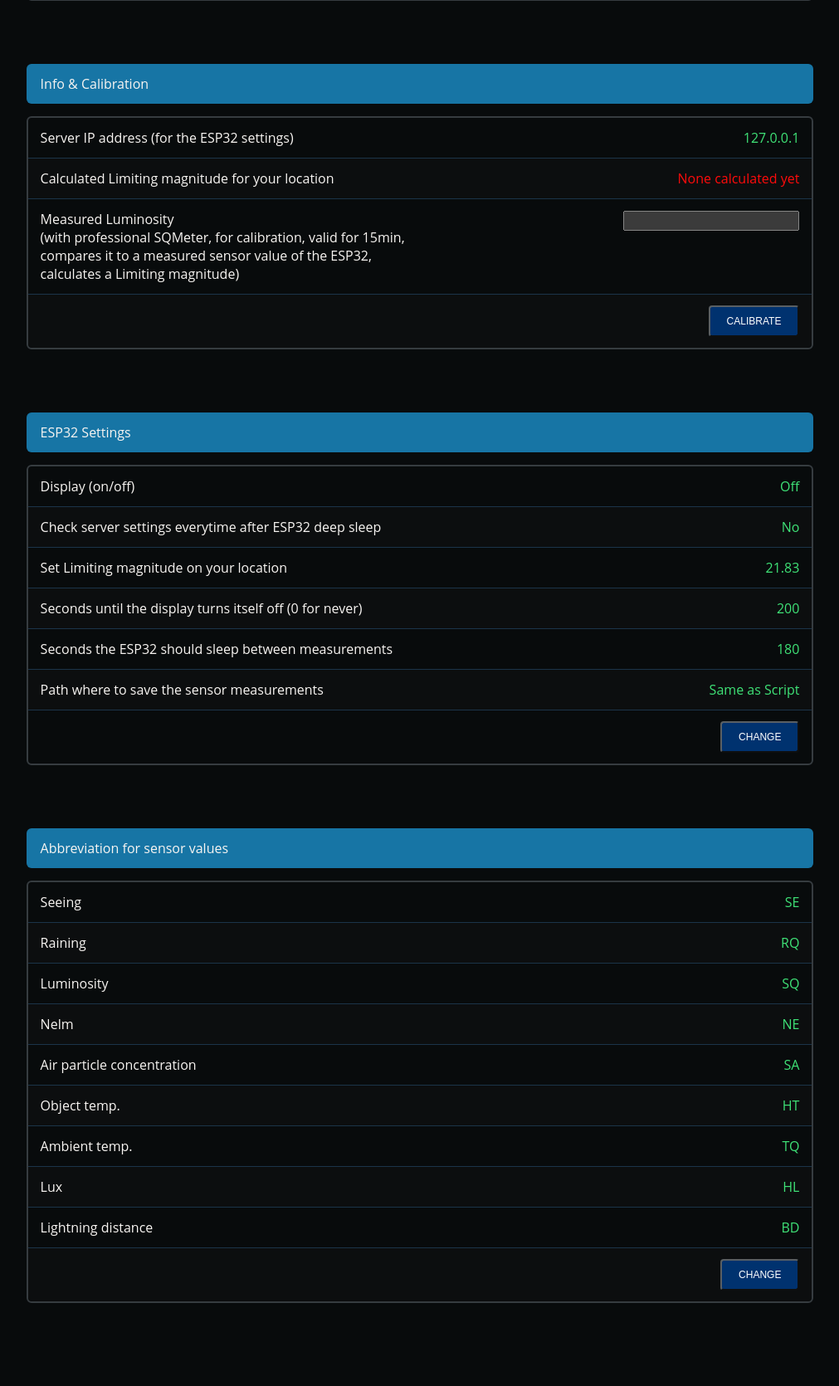
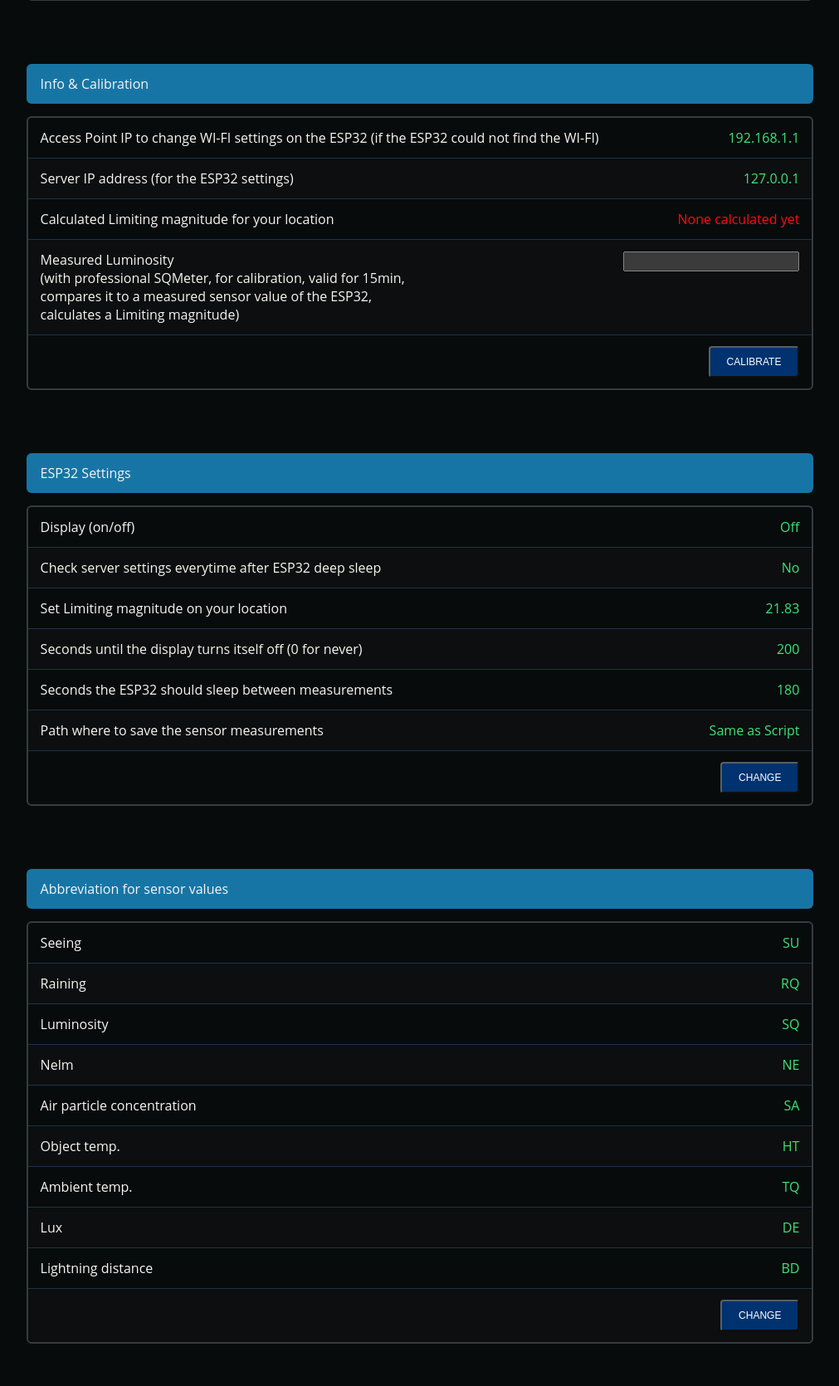
Before and after one commit to Persie0/SQM-HTLHL-API, a Flask app: template templates/index.html in a window 1280 px wide. Shown: the part 785-2455 px from the top of the page at 83% size, without its empty margins (134-1145 px from the left). Before the commit the page ends 2355 px from the top, so only its background shows below. Run offline with Flask 2, Linux system fonts and the light colour scheme; the template is opened without the code that fills it, so the values that code supplies are empty.

Commit message:
added abbriviation saving and AP IP

```diff
--- a/SQM_Settings.json
+++ b/SQM_Settings.json
@@ -1 +1 @@
-{"SLEEPTIME_s": 180, "DISPLAY_TIMEOUT_s": 200, "DISPLAY_ON": 1, "PATH": "", "check_everytime": false, "actual_SQM": -1, "actual_SQM_time": "01-Jan-0001 (00:00:00.000000)", "calculated_mag_limit": -1, "set_sqm_limit": 21.83, "raining": "RQ", "luminosity": "SQ", "seeing": "SE", "nelm": "NE", "concentration": "SA", "object": "HT", "ambient": "TQ", "lux": "HL", "lightning_distanceToStorm": "BD"}
+{"SLEEPTIME_s": 180, "DISPLAY_TIMEOUT_s": 200, "DISPLAY_ON": 1, "PATH": "", "check_everytime": false, "actual_SQM": -1, "actual_SQM_time": "01-Jan-0001 (00:00:00.000000)", "calculated_mag_limit": -1, "set_sqm_limit": 21.83, "raining": "RQ", "luminosity": "SQ", "seeing": "SU", "nelm": "NE", "concentration": "SA", "object": "HT", "ambient": "TQ", "lux": "DE", "lightning_distanceToStorm": "BD"}
--- a/app.py
+++ b/app.py
@@ -192,11 +192,14 @@
     # if sending/saving settings
     if request.method == "POST":
         global settings, SPECIFIC_DIRECTORY
-        # getting the input from the html form
-        path = request.form.get("PATH", type=str)
-        if path is not None:
-            settings["PATH"] = path
-            SPECIFIC_DIRECTORY = Path(settings["PATH"])
+        # getting the input from the html forms
+        abr_dictionary=request.form.to_dict()
+        # loop through input fields
+        for abr_key in abr_dictionary.keys():
+            abr_value=abr_dictionary[abr_key]
+            # if form field is not empty
+            if abr_value != "":
+                settings[abr_key.replace("abr_","")] = abr_value
         # save settings
         with open("SQM_Settings.json", 'w') as f3:
             json.dump(settings, f3)
--- a/templates/index.html
+++ b/templates/index.html
@@ -1,5 +1,5 @@
 <!DOCTYPE html>
-<html>
+<html lang="en">
 <head>
     {{ turbo() }}
     <title>SQM Status Page</title>
@@ -22,6 +22,12 @@
     <form action="/calibrate" method="post">
         <section class='serviceGroup'>
             <ul class='serviceList serviceGroup__list'>
+                <li class='serviceList__item'>
+                    <p class='serviceList__status'><span class="ok">192.168.1.1</span></p>
+                    <p class='serviceList__name'>
+                        Access Point IP to change WI-FI settings on the ESP32 (if the ESP32 could not find the WI-FI)
+                    </p>
+                </li>
                 <li class='serviceList__item'>
 
                     {% if (localIP!="error") %}
```
